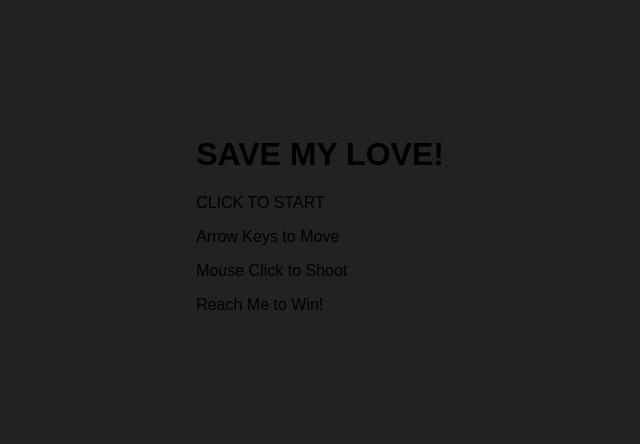
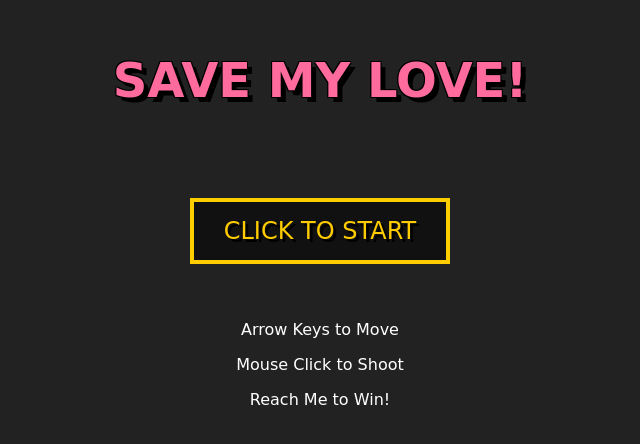
Before and after one commit to KeaneRain/Save-My-Love, a plain HTML site: page index.html in a window 1280 px wide. Shown: the part 178-622 px from the top of the page, without its empty margins (320-960 px from the left). Drawn offline with Linux system fonts and the light colour scheme.

Commit message:
Update style.css

```diff
--- a/style.css
+++ b/style.css
@@ -6,51 +6,46 @@ body {
     align-items: center;
     height: 100vh;
     background-color: #222;
-    font-family: Arial, sans-serif;
+    font-family: 'Press Start 2P', cursive;
     overflow: hidden;
+    color: white;
 }
 
-#gameContainer {
-    position: relative;
+/* Pixel font import */
+@import url('https://fonts.googleapis.com/css2?family=Press+Start+2P&display=swap');
+
+#titleScreen {
+    text-align: center;
+    animation: pulse 2s infinite;
 }
 
-#gameCanvas {
-    border: 4px solid #ff6b9d;
-    box-shadow: 0 0 20px #ff6b9d;
+#titleScreen h1 {
+    font-size: 48px;
+    color: #ff6b9d;
+    text-shadow: 5px 5px 0 #000,
+                -1px -1px 0 #000,
+                1px -1px 0 #000,
+                -1px 1px 0 #000,
+                1px 1px 0 #000;
+    margin-bottom: 50px;
 }
 
-#healthBarContainer {
-    position: absolute;
-    top: 10px;
-    left: 10px;
-    width: 200px;
-    height: 20px;
-    background-color: #444;
-    border: 2px solid #fff;
+#startButton {
+    font-size: 24px;
+    color: #ffcc00;
+    text-shadow: 3px 3px 0 #000;
+    cursor: pointer;
+    margin: 40px 0;
+    padding: 15px 30px;
+    border: 4px solid #ffcc00;
+    display: inline-block;
+    background-color: rgba(0,0,0,0.5);
+    transition: all 0.3s;
 }
 
-#healthBar {
-    height: 100%;
-    width: 100%;
-    background-color: #4CAF50;
-    transition: width 0.3s;
+#startButton:hover {
+    background-color: rgba(255,204,0,0.2);
+    transform: scale(1.1);
 }
 
-#scoreDisplay {
-    position: absolute;
-    top: 10px;
-    right: 10px;
-    color: white;
-    font-size: 20px;
-}
-
-#message {
-    position: absolute;
-    bottom: 10px;
-    left: 0;
-    right: 0;
-    text-align: center;
-    color: white;
-    font-size: 18px;
-    text-shadow: 0 0 5px #ff6b9d;
-}
+#controls {
```
